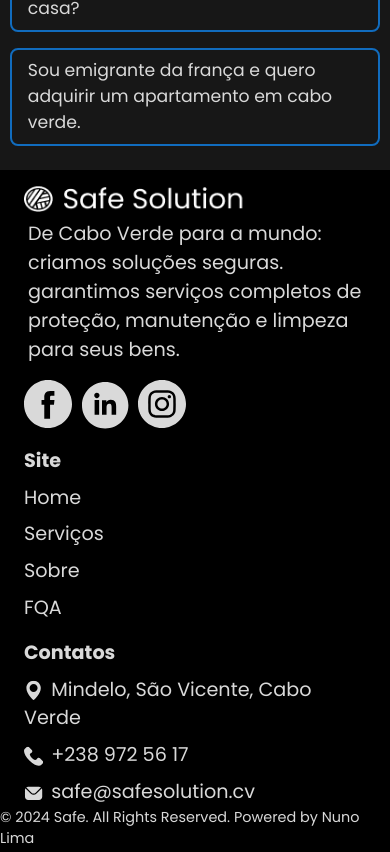
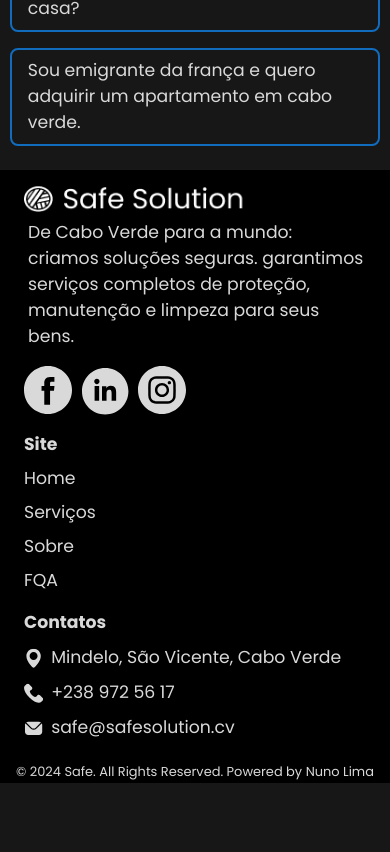
Before and after one commit to juniorgomes14/Safe-Website, a React (Vite) app: page / in a window 390 px wide. Shown: the part 4510-5362 px from the top of the page. After the commit the page ends 5293 px from the top, so only its background shows below. Built offline with nearby package versions, Linux system fonts and the light colour scheme.

Commit message:
fix: footer font size

```diff
--- a/src/sections/Footer/Footer.css
+++ b/src/sections/Footer/Footer.css
@@ -97,6 +97,7 @@
         flex-direction: column;
         height: auto;
         padding: .5rem 1.5rem;
+        font-size: .9rem;
     }
     .social-media-container{
         width: 100%;
```
